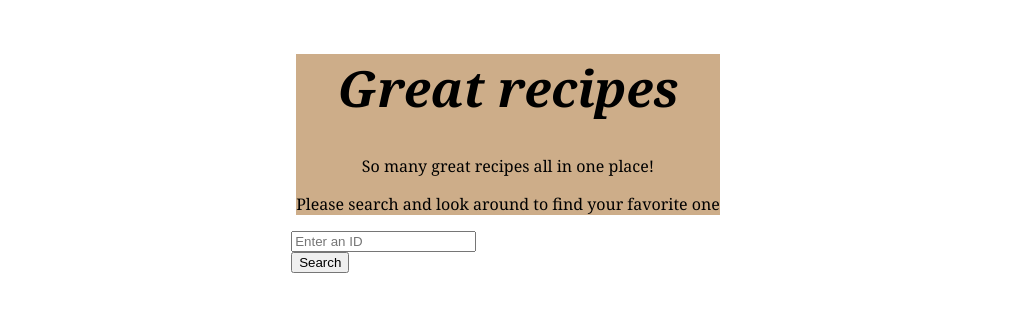
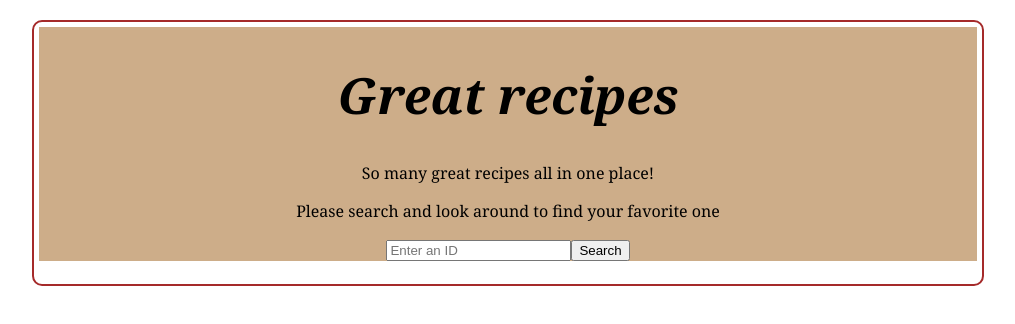
Before and after one commit to dirksmirk/matprojekt, a React (Vite) app: page / in a window 1280 px wide. Shown: the top 324 px of the page, without its empty margins (132-1147 px from the left). Built offline with nearby package versions, Linux system fonts and the light colour scheme; no server answers.

Commit message:
tweaks, context API so search bar can be moved to header

```diff
--- a/src/App.css
+++ b/src/App.css
@@ -1,9 +1,10 @@
-body {
+#root {
     width: 75%;
     margin: 20px auto;
     display: flex;
     flex-direction: column;
-    align-items: center;
+    border: 2px solid brown;
+    border-radius: 10px;
 }
 
 .Header {
@@ -19,5 +20,14 @@ body {
 }
 
 .meal-container {
+    display: flex;
+    flex-direction: row;
+    align-self: center;
+}
 
+img {
+        width: 25%;
+        border-radius: 25%;
+        align-self: center;
+        justify-self: center;
 }
--- a/src/App.jsx
+++ b/src/App.jsx
@@ -1,14 +1,15 @@
 import './App.css'
+import SearchContextProvider from './Context'
 import Header from './components/display'
 import Input from './components/input'
 
 function App() {
 
   return (
-    <>
+    <SearchContextProvider>
       <Header />
       <Input />
-    </>
+    </SearchContextProvider>
   )
 }
 
--- /dev/null
+++ b/src/Context.jsx
@@ -0,0 +1,17 @@
+import { useState, createContext } from 'react';
+
+export const SearchContext = createContext();
+
+const SearchContextProvider = (search) => {
+    const myUpdateFunc = (input) => { setMyValue(input); }
+
+    const [myValue, setMyValue] = useState('');
+
+    return (
+        <SearchContext.Provider value={{ myValue, myUpdateFunc }}>
+            {search.children}
+        </SearchContext.Provider>
+    );
+}
+
+export default SearchContextProvider;
--- a/src/components/display.jsx
+++ b/src/components/display.jsx
@@ -1,12 +1,26 @@
+import { useContext, useRef } from "react";
+import { SearchContext } from "../Context";
+
 const Header = () => {
+
+    const { myUpdateFunc } = useContext(SearchContext);
+    const input = useRef();
+
+    const handleSearch = () => {
+      const inputValue = input.current.value.trim(); // Remove leading and trailing whitespaces
+      myUpdateFunc(inputValue);
+    };
+
     return (
         <div className="Header">
             <h1 className="webHead">Great recipes</h1>
             <p>So many great recipes all in one place!</p>
             <p>Please search and look around to find your favorite one</p>
+            <input type="text" ref={input} placeholder="Enter an ID" />
+            <button onClick={handleSearch}>Search</button>
         </div>
 
     )
-}
+};
 
 export default Header;
--- a/src/components/input.jsx
+++ b/src/components/input.jsx
@@ -1,4 +1,5 @@
-import { useState, useRef } from 'react'
+import { useState, useEffect, useContext } from 'react'
+import { SearchContext } from '../Context'
 import List from './list'
 import MealMenu from './selectedMeal'
 //Våran function för input, som för tillfället hanterar sökrutan och fetch, sedan visar våran lista av recept samt visar receptet när man klickar på ett i listan
@@ -9,34 +10,31 @@ function Input() {
     //Sedan vill vi spara våran använderas input i search som en useRef för att kunna referera till igenom projektet
     const [Food, setFood] = useState(null)
     const [Recipe, setRecipe] = useState(null)
-    const input = useRef()
-    //Våran första variabel är getFood som är våran Fetch variabel. Det är här vi använder användarens input för att hämta data från APIet.
-    const getFood = () => {
-      const name = input.current.value
-        fetch(`https://www.themealdb.com/api/json/v1/1/search.php?s=${name}`)
+
+    const { myValue } = useContext(SearchContext);
+
+    // Med vårat context API så kan vi ange search datan uppe i våran Header. Våran useEffect går sedan igång varje gång myValue förändras för att visa våran lista
+    useEffect(() => {
+        fetch(`https://www.themealdb.com/api/json/v1/1/search.php?s=${myValue}`)
         .then((response) => response.json())
         .then(result => {
           console.log(result)
           console.log(result.meals)
           setFood(result.meals)
-          console.log(Food)
         })
         .catch(error => {
           console.log(error)
         })
-    }
+    }, [myValue])
 
      return (
        <>
         <div className='meal-container'>
             {/* Input för att samla användarens sök, man klickar sedan på knappen för att aktivera och köra fetch */}
-            <input type="text" ref={input} placeholder="Enter an ID" />
-            <br />
-            <button onClick={getFood}>Search</button>
             <br />
             {/* Dessa två divar rendererar våran lista av recept samt visar vårat recept. Food && och Recipe && gör så att dem också endast rendererar när Food och Recipe har ett värde */}
             <div className="Food-List">
-              {/* handleRecipeClick använder vi för att skicka vidare setRecipe till våran list komponent, som  */}
+              {/* handleRecipeClick använder vi för att skicka vidare setRecipe till våran list komponent, som  vi i sin tur använder för att skicka datan till våran MealMenu för att visa individuella recept */}
               {Food && <List Food={Food} handleRecipeClick={setRecipe} title="all food" />}
             </div>
             <div className='recipe-display'>
```
